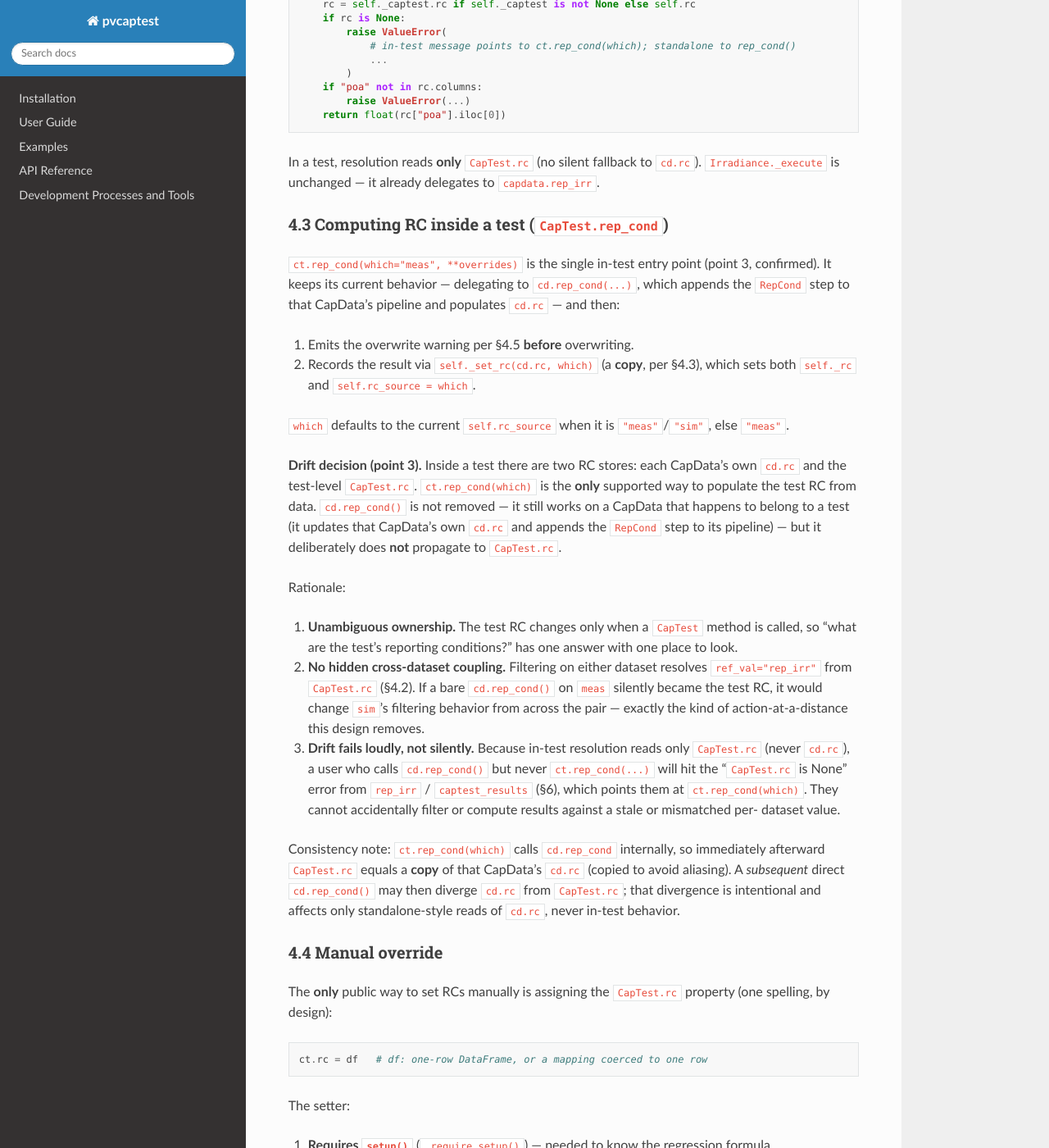
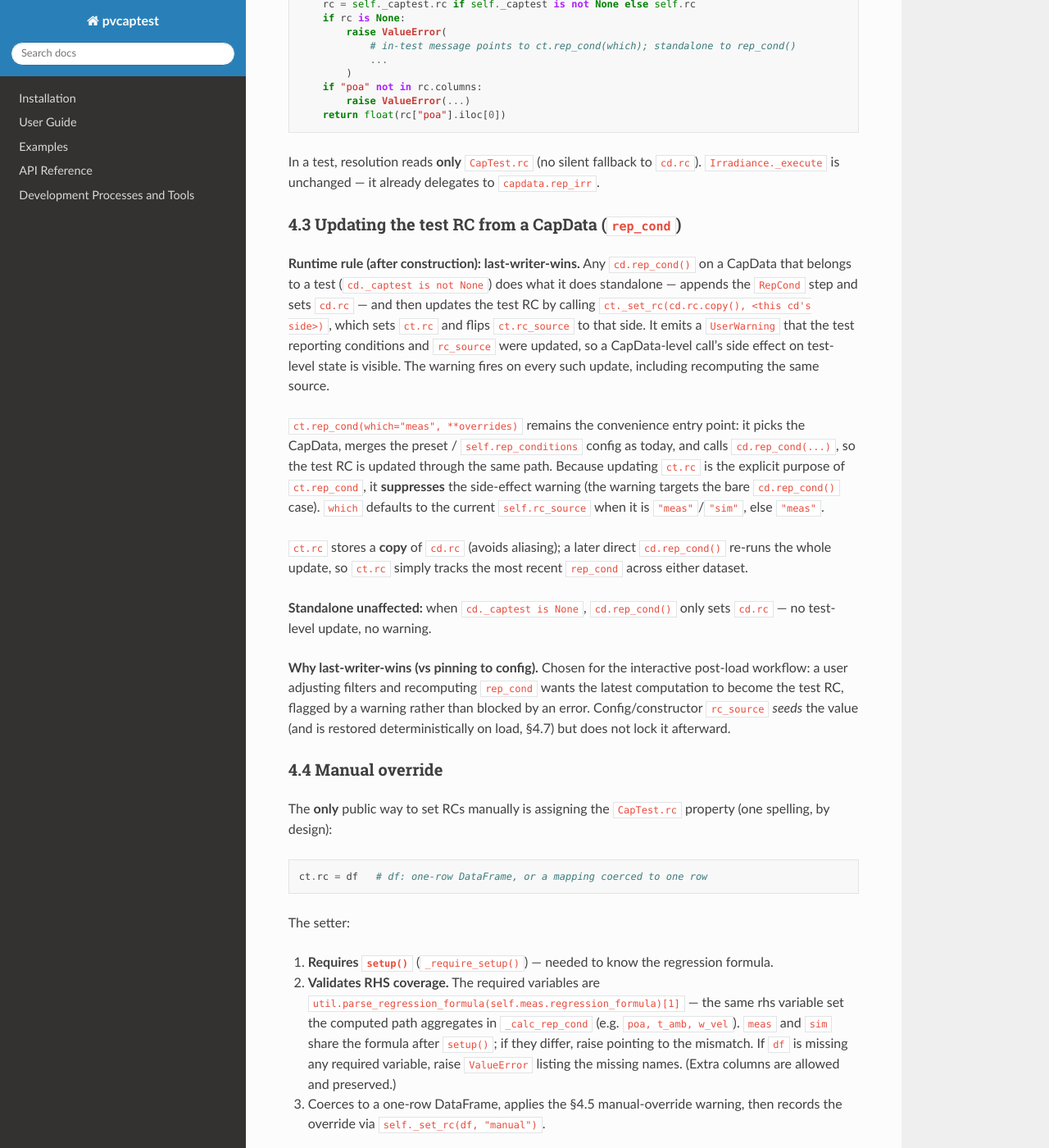
Before and after one commit to pvcaptest/pvcaptest, a Sphinx documentation site: the page built from docs/superpowers/specs/2026-06-27-captest-rc-ownership-design.md, in a window 1280 px wide and 1400 px high, scrolled down 1873 px. Shown: the whole window at 82% size. Built offline with Sphinx 7.4.7 and the Read the Docs theme 3.1.0, drawn with Linux system fonts in a browser that asks for light colours; pages that are not in the unit, such as notebooks, are missing from menus; some of the changed text lies outside the part shown.

Commit message:
docs: revise RC spec - last-writer-wins update model + forward-compat
Any CapData.rep_cond in a test now updates CapTest.rc/rc_source with a
warning (suppressed via ct.rep_cond and during load); config-seeded,
deterministic from_yaml load path; add forward-compat section for future
separate meas/sim setup+filter re-runs.

Co-Authored-By: Claude Opus 4.8 <noreply@anthropic.com>

```diff
--- a/docs/superpowers/specs/2026-06-27-captest-rc-ownership-design.md
+++ b/docs/superpowers/specs/2026-06-27-captest-rc-ownership-design.md
@@ -88,49 +88,37 @@ In a test, resolution reads **only** `CapTest.rc` (no silent fallback to
 `cd.rc`). `Irradiance._execute` is unchanged — it already delegates to
 `capdata.rep_irr`.
 
-### 4.3 Computing RC inside a test (`CapTest.rep_cond`)
+### 4.3 Updating the test RC from a CapData (`rep_cond`)
 
-`ct.rep_cond(which="meas", **overrides)` is the single in-test entry point
-(point 3, confirmed). It keeps its current behavior — delegating to
-`cd.rep_cond(...)`, which appends the `RepCond` step to that CapData's pipeline
-and populates `cd.rc` — and then:
+**Runtime rule (after construction): last-writer-wins.** Any `cd.rep_cond()` on a
+CapData that belongs to a test (`cd._captest is not None`) does what it does
+standalone — appends the `RepCond` step and sets `cd.rc` — and then updates the
+test RC by calling `ct._set_rc(cd.rc.copy(), <this cd's side>)`, which sets
+`ct.rc` and flips `ct.rc_source` to that side. It emits a `UserWarning` that the
+test reporting conditions and `rc_source` were updated, so a CapData-level call's
+side effect on test-level state is visible. The warning fires on every such
+update, including recomputing the same source.
 
-1. Emits the overwrite warning per §4.5 **before** overwriting.
-2. Records the result via `self._set_rc(cd.rc, which)` (a **copy**, per §4.3),
-   which sets both `self._rc` and `self.rc_source = which`.
+`ct.rep_cond(which="meas", **overrides)` remains the convenience entry point: it
+picks the CapData, merges the preset / `self.rep_conditions` config as today, and
+calls `cd.rep_cond(...)`, so the test RC is updated through the same path. Because
+updating `ct.rc` is the explicit purpose of `ct.rep_cond`, it **suppresses** the
+side-effect warning (the warning targets the bare `cd.rep_cond()` case). `which`
+defaults to the current `self.rc_source` when it is `"meas"`/`"sim"`, else
+`"meas"`.
 
-`which` defaults to the current `self.rc_source` when it is `"meas"`/`"sim"`,
-else `"meas"`.
+`ct.rc` stores a **copy** of `cd.rc` (avoids aliasing); a later direct
+`cd.rep_cond()` re-runs the whole update, so `ct.rc` simply tracks the most recent
+`rep_cond` across either dataset.
 
-**Drift decision (point 3).** Inside a test there are two RC stores: each
-CapData's own `cd.rc` and the test-level `CapTest.rc`. `ct.rep_cond(which)` is the
-**only** supported way to populate the test RC from data. `cd.rep_cond()` is not
-removed — it still works on a CapData that happens to belong to a test (it
-updates that CapData's own `cd.rc` and appends the `RepCond` step to its
-pipeline) — but it deliberately does **not** propagate to `CapTest.rc`.
+**Standalone unaffected:** when `cd._captest is None`, `cd.rep_cond()` only sets
+`cd.rc` — no test-level update, no warning.
 
-Rationale:
-
-1. **Unambiguous ownership.** The test RC changes only when a `CapTest` method is
-   called, so "what are the test's reporting conditions?" has one answer with one
-   place to look.
-2. **No hidden cross-dataset coupling.** Filtering on either dataset resolves
-   `ref_val="rep_irr"` from `CapTest.rc` (§4.2). If a bare `cd.rep_cond()` on
-   `meas` silently became the test RC, it would change `sim`'s filtering behavior
-   from across the pair — exactly the kind of action-at-a-distance this design
-   removes.
-3. **Drift fails loudly, not silently.** Because in-test resolution reads only
-   `CapTest.rc` (never `cd.rc`), a user who calls `cd.rep_cond()` but never
-   `ct.rep_cond(...)` will hit the "`CapTest.rc` is None" error from `rep_irr` /
-   `captest_results` (§6), which points them at `ct.rep_cond(which)`. They cannot
-   accidentally filter or compute results against a stale or mismatched per-
-   dataset value.
-
-Consistency note: `ct.rep_cond(which)` calls `cd.rep_cond` internally, so
-immediately afterward `CapTest.rc` equals a **copy** of that CapData's `cd.rc`
-(copied to avoid aliasing). A *subsequent* direct `cd.rep_cond()` may then
-diverge `cd.rc` from `CapTest.rc`; that divergence is intentional and affects
-only standalone-style reads of `cd.rc`, never in-test behavior.
+**Why last-writer-wins (vs pinning to config).** Chosen for the interactive
+post-load workflow: a user adjusting filters and recomputing `rep_cond` wants the
+latest computation to become the test RC, flagged by a warning rather than
+blocked by an error. Config/constructor `rc_source` *seeds* the value (and is
+restored deterministically on load, §4.7) but does not lock it afterward.
 
 ### 4.4 Manual override
 
@@ -152,7 +140,7 @@ The setter:
    `setup()`; if they differ, raise pointing to the mismatch. If `df` is missing
    any required variable, raise `ValueError` listing the missing names. (Extra
    columns are allowed and preserved.)
-3. Coerces to a one-row DataFrame, applies the §4.5 overwrite warning, then
+3. Coerces to a one-row DataFrame, applies the §4.5 manual-override warning, then
    records the override via `self._set_rc(df, "manual")`.
 
 **Internal vs public path.** Because the public setter always means "manual", the
@@ -163,16 +151,16 @@ property setter is exactly that helper with `source="manual"`, preceded by the
 validation above. This preserves a single public spelling (`ct.rc = df`) while
 keeping provenance correct for internally-computed RCs.
 
-### 4.5 Overwrite warning
+### 4.5 Update / overwrite warnings
 
-When setting RC (via `rep_cond` or the `rc` setter): if `self.rc is
-not None` **and** the new source differs from the current `self.rc_source`, warn:
-
-> "Overwriting test reporting conditions sourced from '{old}' with conditions
-> from '{new}'."
-
-Re-running the **same** source (e.g. recomputing meas RC after changing filters)
-does not warn.
+- **`cd.rep_cond()` in a test (runtime):** always warn that the test reporting
+  conditions and `rc_source` were updated, naming the new source — e.g.
+  *"Test reporting conditions updated from the 'sim' CapData; rc_source set to
+  'sim'."* Suppressed when invoked via `ct.rep_cond` (the explicit path) and
+  during `from_yaml` load (§4.7).
+- **`ct.rc = df` (manual setter):** if `self.rc is not None` and the current
+  `self.rc_source` differs from `"manual"`, warn that a computed RC is being
+  replaced by a manual override.
 
 ### 4.6 `captest_results`
 
@@ -181,24 +169,36 @@ Replace the `rc_source`-based pick of `meas.rc`/`sim.rc` with `self.rc`. If
 `ct.rep_cond(which)` or assign `ct.rc = df`. The printed provenance line uses
 `self.rc_source`.
 
-### 4.7 Serialization
+### 4.7 Serialization and load
 
-Two cases, distinguished by `rc_source`:
+`rc_source` serializes via the existing `scalar_names` list. RC *values* are
+serialized only for the manual case:
 
-- **Computed (`"meas"`/`"sim"`)** — RC *values* are not serialized; they are
-  recomputed by replaying the source pipeline's `RepCond` step on `from_yaml`.
-  The existing "drop `overrides.rep_conditions` when a `RepCond` step is present"
-  rule is unchanged. After pipeline replay, `from_yaml` calls
-  `_set_rc(<rc_source cd>.rc, rc_source)` to populate `ct.rc` from the recomputed
-  per-dataset `rc`.
-- **Manual (`"manual"`)** — RC values *are* data, not config, so they cannot be
-  recomputed. Serialize the one-row RC as a yaml-safe mapping under a new
-  optional key `reporting_conditions_values` in the captest sub-mapping (numpy
-  scalars coerced via `util.to_native`). On load, reconstruct the DataFrame and
-  call `_set_rc(df, "manual")` **after** pipeline replay so the manual override
-  wins over anything a `RepCond` step produced.
+- **Computed (`"meas"`/`"sim"`)** — values are not serialized; they are recomputed
+  by replaying the source pipeline's `RepCond` step. The existing "drop
+  `overrides.rep_conditions` when a `RepCond` step is present" rule is unchanged.
+- **Manual (`"manual"`)** — values *are* data; serialize the one-row RC as a
+  yaml-safe mapping under a new optional key `reporting_conditions_values`
+  (numpy scalars coerced via `util.to_native`).
 
-`rc_source` continues to serialize via the existing `scalar_names` list.
+**Load differs from interactive runtime** so round-trips are deterministic and
+self-filtering pipelines stay correct. During `from_yaml`, a `_loading` flag on
+the CapTest modifies the §4.3 auto-update for the duration of replay:
+
+1. Warnings are suppressed.
+2. The auto-update applies **only when the CapData is the configured `rc_source`
+   side** (config-seeded, not last-writer-wins). So the configured source's
+   `RepCond` step populates `ct.rc` *mid-replay*, making `ref_val="rep_irr"`
+   resolvable for that side's own filters during replay, while the other side's
+   `RepCond` (if any) updates only its `cd.rc`.
+3. For `rc_source="manual"`, `ct.rc` is set from `reporting_conditions_values`
+   **before** replay; no `RepCond` step overwrites it (no side matches a
+   `"manual"` source), so the manual values are in effect for any self-filtering
+   pipeline during replay.
+
+After replay, `_loading` is cleared; `ct.rc` / `rc_source` reflect the configured
+state and interactive last-writer-wins (§4.3) takes over. The existing
+meas-before-sim replay order must be retained (see §10).
 
 ### 4.8 `setup()` changes
 
@@ -215,7 +215,8 @@ Two cases, distinguished by `rc_source`:
 | `CapTest.rc` (property) / `rc_source` | Hold the one test RC + provenance; getter over `_rc` | `_set_rc` |
 | `CapTest._set_rc(df, source)` (private) | Single internal write point for `_rc` + `rc_source` | — |
 | `CapTest.rc` setter | Manual override: validate RHS coverage → `_set_rc(df, "manual")` | `util.parse_regression_formula` |
-| `CapTest.rep_cond(which)` | Compute via a CapData, store onto `ct.rc` | `CapData.rep_cond` |
+| `CapTest.rep_cond(which)` | Convenience: pick cd, merge config, call `cd.rep_cond` (warning suppressed) | `CapData.rep_cond` |
+| `CapData.rep_cond` / `_calc_rep_cond` | Set `cd.rc`; if in a test, update `ct.rc` (last-writer) + warn | `_captest`, `_set_rc` |
 | `CapData.rep_irr` | Resolve reporting POA (test → `ct.rc`, else `self.rc`) | `_captest` |
 | `Irradiance._execute` | `ref_val="rep_irr"` → `capdata.rep_irr` | unchanged |
 | `CapTest.captest_results` | Predict at `ct.rc` | `ct.rc` |
@@ -226,7 +227,9 @@ Two cases, distinguished by `rc_source`:
 - `rep_irr` with no resolvable RC → `ValueError` naming the in-test vs standalone
   remedy.
 - `captest_results` with `ct.rc is None` → `ValueError` directing to `rep_cond`.
-- Source-change overwrite → `UserWarning` (§4.5).
+- `cd.rep_cond()` in a test updating `ct.rc` → `UserWarning` (§4.5), suppressed via
+  `ct.rep_cond` and during load.
+- `ct.rc = df` replacing a non-manual RC → `UserWarning` (§4.5).
 - `rc` setter when `setup()` has not run → `ValueError` (`_require_setup`).
 - `rc` setter when `df` omits a required RHS regression variable → `ValueError`
   listing the missing names (§4.4).
@@ -237,7 +240,9 @@ Two cases, distinguished by `rc_source`:
 - Internal-only removals (added this session, unreleased): `rc_source_resolved`
   attribute, its `setup()` wiring, and the `rep_irr` branch that read it.
 - Behavior change: `captest_results` now reads `ct.rc`. Existing flows that call
-  `cd.rep_cond()` (e.g. via `run_test`) and then `captest_results` must switch to
+  `cd.rep_cond()` (e.g. via `run_test`) and then `captest_results` keep working —
+  last-writer-wins means the bare `cd.rep_cond()` now populates `ct.rc` — but they
+  emit the §4.5 side-effect warning. Flows can quiet the warning by using
   `ct.rep_cond(which)`. The example notebook is being reworked by the user
   separately.
 - Tests added this session (`TestRepIrrCrossInstance`, the `rc_source_resolved`
@@ -247,27 +252,67 @@ Two cases, distinguished by `rc_source`:
 
 1. `CapTest.rc`/`rc_source` defaults; `_captest` wired on both CapData by
    `setup()`.
-2. `ct.rep_cond("meas")` sets `ct.rc` (== meas computation) and
-   `rc_source="meas"`; same for `"sim"`.
-3. `ct.rc = df` sets `ct.rc` and `rc_source="manual"`; raises when `setup()` has
-   not run, when a required RHS variable is missing (message lists them), and
-   when `meas`/`sim` formulas differ; extra columns are preserved.
-4. Overwrite warning fires on source change; no warning on same-source recompute.
+2. `ct.rep_cond("meas")` sets `ct.rc` (== meas computation) and `rc_source="meas"`
+   without a warning; same for `"sim"`.
+3. **Last-writer-wins:** bare `meas.rep_cond()` in a test sets `ct.rc` +
+   `rc_source="meas"` and warns; a following `sim.rep_cond()` flips to `sim` and
+   warns. Standalone `cd.rep_cond()` (no `_captest`) does neither.
+4. `ct.rc = df` sets `ct.rc` and `rc_source="manual"`; raises when `setup()` has
+   not run, when a required RHS variable is missing (message lists them), and when
+   `meas`/`sim` formulas differ; extra columns are preserved; warns when replacing
+   a non-manual RC.
 5. `rep_irr`: in-test reads `ct.rc`; standalone reads `cd.rc`; `ValueError` when
    `ct.rc` is None in a test.
 6. `filter_irr(ref_val="rep_irr")` on sim uses `ct.rc` set from meas, without a
    manual value pass (the original bug's real-world scenario).
 7. `captest_results` predicts at `ct.rc`; `ValueError` when None.
-8. Serialization round-trip: computed source recomputes `ct.rc` on load; manual
+8. Serialization round-trip — computed source recomputes `ct.rc` on load; manual
    override serializes values and restores `ct.rc` + `rc_source="manual"`.
-9. Standalone `CapData` regression tests remain green (no behavior change).
+9. **Load determinism:** a config where both pipelines contain a `RepCond` step
+   restores `ct.rc`/`rc_source` to the configured source (config-seeded, not the
+   last replayed step); no warnings emit during load.
+10. **Mid-replay self-filtering:** a meas pipeline of
+    `RepCond → filter_irr(ref_val="rep_irr")` round-trips through `to_yaml`/
+    `from_yaml` without error (regression guard for the load path).
+11. Standalone `CapData` regression tests remain green (no behavior change).
 
 ## 9. Open questions
 
 None outstanding. Resolved during brainstorming:
 
 - Standalone CapData keeps owning `cd.rc` (yes).
-- `ct.rep_cond(which)` is the single in-test entry point; `cd.rep_cond()` does
-  not sync to `ct.rc` (point 3).
+- **Runtime: last-writer-wins.** Any `cd.rep_cond()` in a test updates `ct.rc` +
+  `rc_source` and warns; `ct.rep_cond(which)` is the convenience path and
+  suppresses the warning. Config/constructor `rc_source` seeds the value but does
+  not pin it after load.
+- Load is config-seeded and warning-suppressed for deterministic round-trips
+  (§4.7).
 - Manual override is a first-class source (`rc_source="manual"`), serialized by
-  value.
+  value, set only via the `ct.rc = df` setter.
+
+## 10. Forward compatibility: separate meas/sim setup + filter re-runs
+
+Known future work (not started; deferred until after this branch merges and
+releases): support re-running **all of one side's** setup + filtering when its
+source data changes — e.g. new `sim` data, re-run sim only. This design is built
+to accommodate it; notes for the future implementer:
+
+- **The common case is already decoupled.** With `rc_source="meas"`, re-running
+  sim's setup + filter pipeline needs nothing from meas: sim's
+  `filter_irr(ref_val="rep_irr")` reads the test-level `ct.rc` (meas-derived,
+  unchanged), sim refits, `captest_results` recomputes. Moving RC to the test
+  level is what removes the old per-CapData dependency.
+- **`_set_rc` is the single mutation point** for `ct.rc` — the natural hook for a
+  future "RC changed → invalidate dependent filters" mechanism.
+- **`_captest` wiring and any per-side RC (re)population must stay decomposable**
+  so a future `setup(which="sim")` / per-side re-run can touch one side without
+  disturbing the other. Keep the two `_captest` assignments and the
+  `process_regression_columns` calls independently invokable per side.
+- **Directional staleness to handle later.** When `rc_source` points at the side
+  *not* being re-run, dependents can go stale: e.g. `rc_source="sim"` + re-run-sim
+  changes `ct.rc`, leaving meas's `rep_irr`-based filters stale. This is inherent
+  to "filter one dataset around the other's rep irr," not a flaw here; the future
+  work should add staleness detection at the `_set_rc` hook.
+- **Retain the meas-before-sim replay order** in `from_yaml` (§4.7) so a
+  meas-sourced `ct.rc` exists before sim's filters at initial load. At re-run time
+  `ct.rc` persists, so ordering no longer matters then.
```
